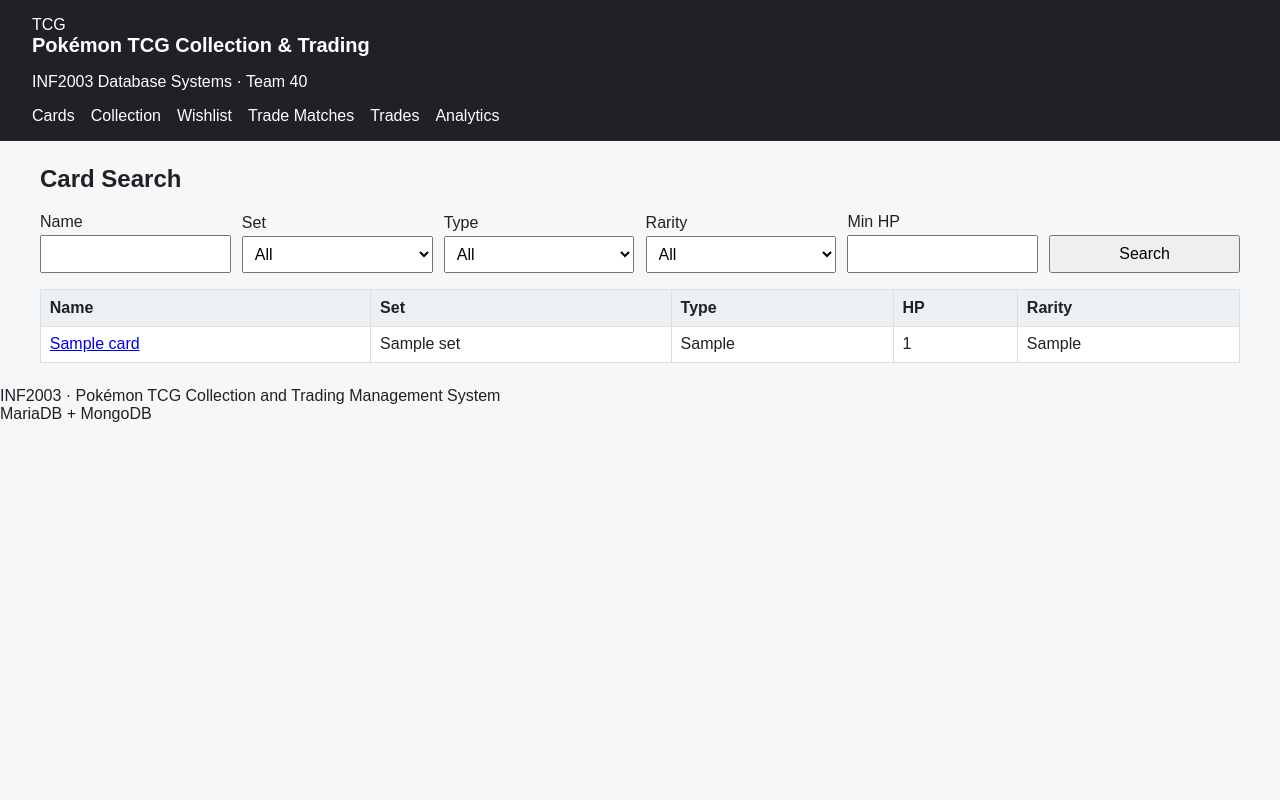
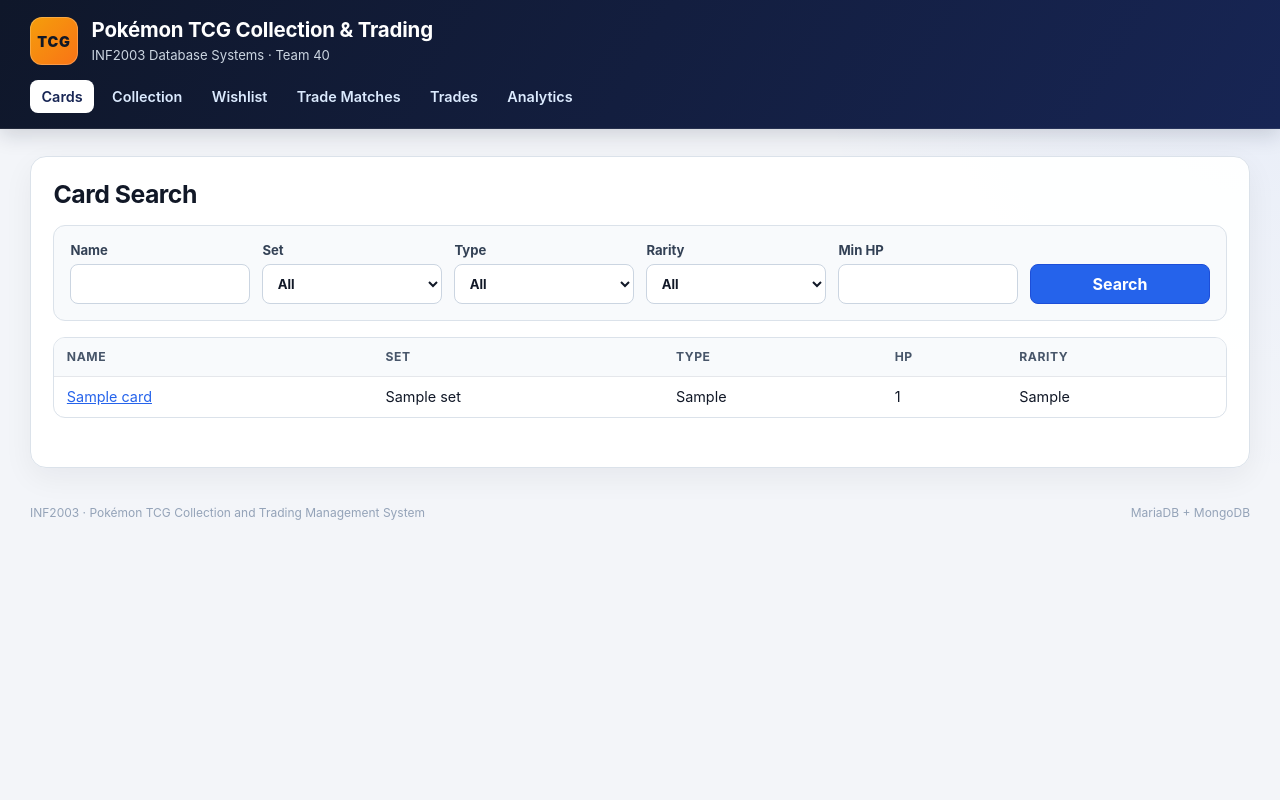
Before and after one commit to NixonLeeDS/INF2003-Pokemon-TCG, a Flask app: page / in a window 1280 px wide. Run offline with Flask 3, Linux system fonts and the light colour scheme; tables that the repository leaves empty hold one stand-in row (values such as "Sample post").

Commit message:
Refine application styling

```diff
--- a/static/style.css
+++ b/static/style.css
@@ -1,26 +1,347 @@
-:root { font-family: Arial, sans-serif; color: #202124; background: #f6f7f9; }
-body { margin: 0; }
-header { background: #202124; color: white; padding: 1rem 2rem; }
-header h1 { margin: 0 0 .7rem; font-size: 1.25rem; }
-nav { display: flex; gap: 1rem; flex-wrap: wrap; }
-nav a { color: white; text-decoration: none; }
-main { max-width: 1200px; margin: 1.5rem auto; padding: 0 1rem; }
-h2, h3 { margin-top: 1.5rem; }
-table { width: 100%; border-collapse: collapse; background: white; margin: .8rem 0 1.5rem; }
-th, td { border: 1px solid #ddd; text-align: left; padding: .55rem; vertical-align: top; }
-th { background: #eceff3; }
-small { display: block; color: #666; }
-form { margin: .5rem 0 1rem; }
-.grid-form { display: grid; grid-template-columns: repeat(auto-fit, minmax(170px, 1fr)); gap: .7rem; align-items: end; }
-.inline-form, .actions { display: flex; gap: .6rem; flex-wrap: wrap; align-items: end; }
-label { display: flex; flex-direction: column; gap: .25rem; }
-input, select, button { padding: .5rem; font: inherit; }
-button { cursor: pointer; }
-.two-col { display: grid; grid-template-columns: 1fr 1fr; gap: 1rem; }
-section { background: white; padding: 1rem; border: 1px solid #ddd; }
-pre { white-space: pre-wrap; word-break: break-word; background: #f0f2f4; padding: .8rem; }
-.flash { padding: .8rem; margin: .8rem 0; border-radius: 4px; }
-.flash.success { background: #e5f6ea; }
-.flash.error { background: #fde8e8; }
-.hint { color: #555; }
-@media (max-width: 760px) { .two-col { grid-template-columns: 1fr; } }
+:root {
+  font-family: Inter, ui-sans-serif, -apple-system, BlinkMacSystemFont, "Segoe UI", Arial, sans-serif;
+  color: #111827;
+  background: #f3f5f9;
+  font-synthesis: none;
+  --navy: #111827;
+  --navy-2: #1f2937;
+  --blue: #2563eb;
+  --blue-soft: #eff6ff;
+  --border: #dbe2ea;
+  --muted: #64748b;
+  --surface: #ffffff;
+  --success: #047857;
+  --danger: #b91c1c;
+}
+
+* { box-sizing: border-box; }
+
+body {
+  margin: 0;
+  min-height: 100vh;
+  background:
+    radial-gradient(circle at top right, rgba(37, 99, 235, .06), transparent 30rem),
+    #f3f5f9;
+}
+
+a { color: var(--blue); }
+
+.site-header {
+  background: linear-gradient(120deg, #0f172a 0%, #172554 100%);
+  color: white;
+  border-bottom: 1px solid rgba(255,255,255,.08);
+  box-shadow: 0 6px 20px rgba(15, 23, 42, .16);
+}
+
+.header-shell {
+  max-width: 1260px;
+  margin: 0 auto;
+  padding: 1.05rem 1.25rem .9rem;
+}
+
+.brand {
+  display: flex;
+  align-items: center;
+  gap: .85rem;
+  margin-bottom: .9rem;
+}
+
+.brand-mark {
+  display: grid;
+  place-items: center;
+  width: 48px;
+  height: 48px;
+  border-radius: 12px;
+  background: linear-gradient(135deg, #f59e0b, #f97316);
+  color: #111827;
+  font-weight: 900;
+  font-size: .9rem;
+  letter-spacing: .06em;
+  box-shadow: inset 0 0 0 1px rgba(255,255,255,.22);
+}
+
+.brand h1 {
+  margin: 0;
+  font-size: 1.28rem;
+  font-weight: 750;
+  letter-spacing: -.01em;
+}
+
+.brand p {
+  margin: .2rem 0 0;
+  color: #cbd5e1;
+  font-size: .82rem;
+}
+
+.main-nav {
+  display: flex;
+  flex-wrap: wrap;
+  gap: .4rem;
+}
+
+.main-nav a {
+  color: #dbeafe;
+  text-decoration: none;
+  padding: .52rem .72rem;
+  border-radius: 8px;
+  font-size: .9rem;
+  font-weight: 600;
+  transition: background .16s ease, color .16s ease;
+}
+
+.main-nav a:hover {
+  background: rgba(255,255,255,.1);
+  color: white;
+}
+
+.main-nav a.active {
+  background: white;
+  color: #172554;
+}
+
+.page-shell {
+  max-width: 1260px;
+  margin: 1.7rem auto;
+  padding: 0 1.25rem;
+}
+
+.content-card {
+  background: rgba(255,255,255,.97);
+  border: 1px solid var(--border);
+  border-radius: 16px;
+  padding: 1.3rem 1.4rem 1.55rem;
+  box-shadow: 0 10px 30px rgba(15, 23, 42, .055);
+}
+
+h2 {
+  margin: .1rem 0 1rem;
+  font-size: 1.55rem;
+  letter-spacing: -.02em;
+}
+
+h3 {
+  margin: 1.55rem 0 .7rem;
+  font-size: 1.08rem;
+}
+
+h4 { margin-bottom: .5rem; }
+
+p { line-height: 1.55; }
+
+form { margin: .65rem 0 1rem; }
+
+.grid-form {
+  display: grid;
+  grid-template-columns: repeat(auto-fit, minmax(165px, 1fr));
+  gap: .8rem;
+  align-items: end;
+  padding: 1rem;
+  background: #f8fafc;
+  border: 1px solid var(--border);
+  border-radius: 12px;
+}
+
+.inline-form,
+.actions {
+  display: flex;
+  gap: .65rem;
+  flex-wrap: wrap;
+  align-items: end;
+}
+
+label {
+  display: flex;
+  flex-direction: column;
+  gap: .35rem;
+  color: #334155;
+  font-size: .82rem;
+  font-weight: 700;
+}
+
+input,
+select,
+button {
+  font: inherit;
+}
+
+input,
+select {
+  width: 100%;
+  min-height: 40px;
+  padding: .52rem .65rem;
+  color: #111827;
+  background: white;
+  border: 1px solid #cbd5e1;
+  border-radius: 8px;
+  outline: none;
+}
+
+input:focus,
+select:focus {
+  border-color: #60a5fa;
+  box-shadow: 0 0 0 3px rgba(37, 99, 235, .12);
+}
+
+button {
+  min-height: 40px;
+  padding: .52rem .8rem;
+  border: 1px solid #1d4ed8;
+  border-radius: 8px;
+  background: #2563eb;
+  color: white;
+  cursor: pointer;
+  font-weight: 700;
+  transition: transform .12s ease, background .12s ease;
+}
+
+button:hover {
+  background: #1d4ed8;
+  transform: translateY(-1px);
+}
+
+.actions button:nth-of-type(2),
+.actions button:nth-of-type(3) {
+  border-color: #cbd5e1;
+  background: white;
+  color: #334155;
+}
+
+.actions button:nth-of-type(2):hover,
+.actions button:nth-of-type(3):hover {
+  background: #f8fafc;
+}
+
+.actions button:last-child {
+  border-color: #047857;
+  background: #059669;
+}
+
+table {
+  width: 100%;
+  border-collapse: separate;
+  border-spacing: 0;
+  margin: .8rem 0 1.5rem;
+  background: white;
+  border: 1px solid var(--border);
+  border-radius: 12px;
+  overflow: hidden;
+}
+
+th,
+td {
+  text-align: left;
+  padding: .72rem .78rem;
+  vertical-align: top;
+  border-bottom: 1px solid #e5e7eb;
+}
+
+th {
+  background: #f8fafc;
+  color: #475569;
+  font-size: .76rem;
+  text-transform: uppercase;
+  letter-spacing: .045em;
+}
+
+td { font-size: .9rem; }
+
+tbody tr:last-child td { border-bottom: 0; }
+
+tbody tr:hover { background: #f8fbff; }
+
+small {
+  display: block;
+  margin-top: .18rem;
+  color: var(--muted);
+}
+
+.two-col {
+  display: grid;
+  grid-template-columns: 1fr 1fr;
+  gap: 1rem;
+}
+
+section {
+  background: #fff;
+  padding: 1rem 1.05rem;
+  border: 1px solid var(--border);
+  border-radius: 12px;
+}
+
+dl {
+  display: grid;
+  grid-template-columns: minmax(100px, 150px) 1fr;
+  gap: .5rem .8rem;
+  margin: 0;
+}
+
+dt {
+  color: #64748b;
+  font-weight: 700;
+}
+
+dd { margin: 0; }
+
+pre {
+  white-space: pre-wrap;
+  word-break: break-word;
+  background: #0f172a;
+  color: #e2e8f0;
+  padding: .85rem;
+  border-radius: 10px;
+  overflow-x: auto;
+  font-size: .82rem;
+  line-height: 1.45;
+}
+
+code {
+  padding: .1rem .3rem;
+  border-radius: 5px;
+  background: #eef2ff;
+  color: #3730a3;
+}
+
+.flash {
+  padding: .78rem .9rem;
+  margin: 0 0 .9rem;
+  border-radius: 10px;
+  border: 1px solid transparent;
+  font-weight: 650;
+}
+
+.flash.success {
+  background: #ecfdf5;
+  border-color: #a7f3d0;
+  color: #065f46;
+}
+
+.flash.error {
+  background: #fef2f2;
+  border-color: #fecaca;
+  color: #991b1b;
+}
+
+.hint {
+  color: var(--muted);
+  font-size: .9rem;
+}
+
+.site-footer {
+  max-width: 1260px;
+  margin: 0 auto;
+  padding: .6rem 1.25rem 1.6rem;
+  display: flex;
+  justify-content: space-between;
+  gap: 1rem;
+  color: #94a3b8;
+  font-size: .75rem;
+}
+
+@media (max-width: 760px) {
+  .header-shell,
+  .page-shell { padding-left: .8rem; padding-right: .8rem; }
+  .content-card { padding: 1rem; border-radius: 12px; }
+  .two-col { grid-template-columns: 1fr; }
+  .site-footer { flex-direction: column; }
+  table { display: block; overflow-x: auto; white-space: nowrap; }
+}
```
